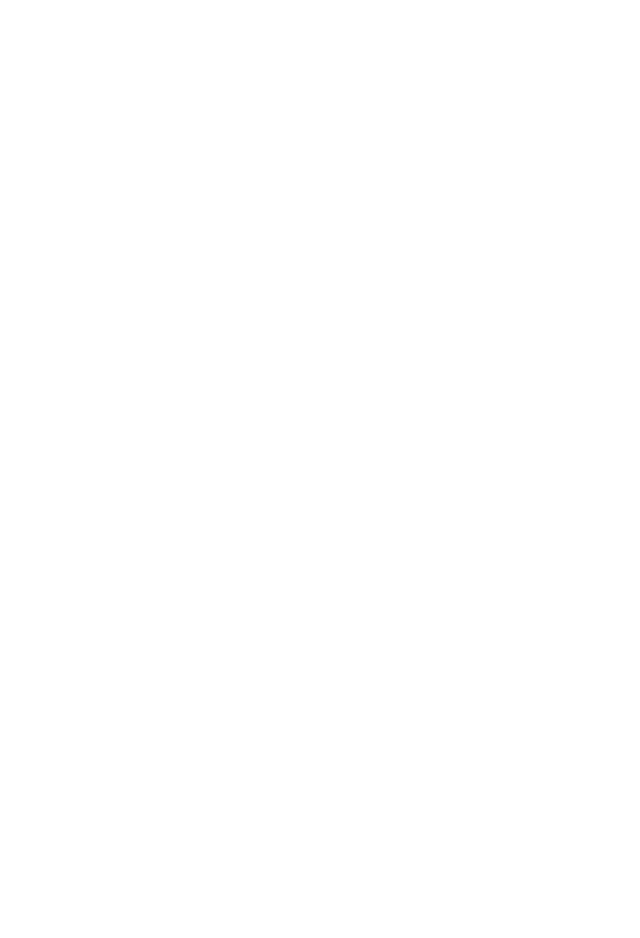
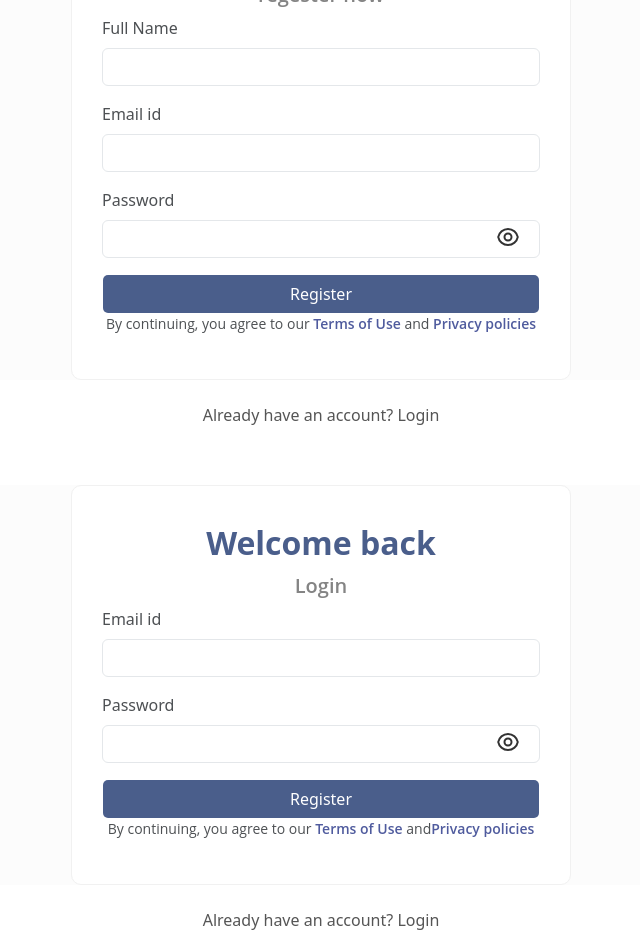
Before and after one commit to janmenjaya7/Course-management-system, a React (Create React App) app: page / in a window 1280 px wide. Shown: the part 1000-1938 px from the top of the page, without its empty margins (319-959 px from the left). Before the commit the page ends 800 px from the top, so only its background shows below. Built offline with nearby package versions, Linux system fonts and the light colour scheme; a web font is replaced by a local one.

Commit message:
register update

```diff
--- a/package.json
+++ b/package.json
@@ -12,6 +12,7 @@
     "bootstrap": "^5.3.3",
     "react": "^18.2.0",
     "react-dom": "^18.2.0",
+    "react-router-dom": "^6.22.3",
     "react-scripts": "5.0.1",
     "styled-components": "^6.1.8",
     "web-vitals": "^2.1.4"
--- a/src/App.js
+++ b/src/App.js
@@ -9,6 +9,13 @@
 import image7 from "./assets/markus-spiske-7/markus-spiske-1LLh8k2_YFk-unsplash.png";
 import image8 from "./assets/markus-spiske-8/markus-spiske-1LLh8k2_YFk-unsplash.png";
 import image9 from "./assets/markus-spiske-9/markus-spiske-1LLh8k2_YFk-unsplash.png";
+
+
+import { BrowserRouter as Router } from 'react-router-dom';
+import Register from "./components/register-login/Register";
+import Login from "./components/register-login/Login ";
+import Searchnav from "./components/searchnvabar/Searchnav";
+// import Login from "./components/register-login/Login ";
 const data = [
   {
     image: javaImg,
@@ -94,6 +101,9 @@
           />
         ))}
       </div>
+      <Register heding="Start lerning" title="regester now"/>
+      <Login heding="Welcome back" title="Login" />
+    < Searchnav/>
     </>
   );
 }
--- a/src/components/card/card.jsx
+++ b/src/components/card/card.jsx
@@ -1,7 +1,7 @@
 import React from "react";
 import "../card/card.css";
 import logo from "../../assets/Group-icon/Group 63691.png";
-import AccessTimeIcon from "@mui/icons-material/AccessTime";
+// import AccessTimeIcon from "@mui/icons-material/AccessTime";
 import Chip from "@mui/material/Chip";
 function card({ name, day, Assignments, time, image, chip }) {
   return (
@@ -28,7 +28,7 @@
               </div>
               <div>
                 <span className="logo-section" id="logo">
-                  <AccessTimeIcon fontSize="small" />
+                  {/* <AccessTimeIcon fontSize="small" /> */}
                   {time} days
                 </span>
               </div>
--- /dev/null
+++ b/src/components/inpute/Input.jsx
@@ -0,0 +1,26 @@
+import React from 'react'
+
+const Input = ({type,label}) => {
+  return (
+    <>
+    <div>
+      <div className="mb-3 input-container">
+        <label
+          htmlFor="exampleInputEmail1"
+          className="form-label shadow-none"
+        >
+         {label}
+        </label>
+        <input
+          type={type}
+          className="form-control shadow-none"
+          id="exampleInputEmail1"
+          aria-describedby="emailHelp"
+        />
+      </div>
+    </div>
+  </>
+  )
+}
+
+export default Input
--- /dev/null
+++ b/src/components/register-login/Login .jsx
@@ -0,0 +1,42 @@
+import React from "react";
+import Input from "../inpute/Input";
+import password from "../../assets/passwordicon/eye.svg"
+
+function Login({heding,title}) {
+  return (
+    <div>
+    <div className="outersection">
+      <div className="container container-box">
+        <form >
+          <h1 className="heading">{heding}</h1>
+          <h4 className="Register-Now">{title}</h4>
+          <Input type={"email"} label={"Email id"}/>
+            <div className="password-input">
+              <Input type={"password"} label={"Password"}/>
+              {<img className="img-section" src={password} alt="icon" />}
+            </div>
+          <button
+            type="submit"
+            className="btn custom-button"
+            style={{
+              backgroundColor: "#1D366F",
+              background: "#1D366F 0% 0% no-repeat padding-box",
+              color: "#FFFFFF",
+            }}
+          >
+            Register
+          </button>
+          <p className="paragraph">
+            By continuing, you agree to our <span>Terms of Use</span> and
+            <span>Privacy policies</span>
+          </p>
+        </form>
+      </div>
+    </div>
+    <h5 className="login-link">Already have an account? <span>Login</span></h5>
+  </div>
+
+  );
+}
+
+export default Login;
--- /dev/null
+++ b/src/components/register-login/Register.jsx
@@ -0,0 +1,45 @@
+import React from "react";
+import "./register.css";
+import "bootstrap/dist/css/bootstrap.min.css";
+import passwordicon from "../../assets/passwordicon/eye.svg";
+import Input from "../inpute/Input";
+const Register = ({ heding, title }) => {
+  return (
+    <div>
+      <div className="outersection">
+        <div className="container container-box">
+          <form onSubmit="#">
+            <h1 className="heading">{heding}</h1>
+            <h4 className="Register-Now">{title}</h4>
+            <Input type={"name"} label={"Full Name"} />
+            <Input type={"email"} label={"Email id"} />
+            <div className="password-input">
+              <Input type={"password"} label={"Password"} />
+              {<img className="img-section" src={passwordicon} alt="icon" />}
+            </div>
+            <button
+              type="submit"
+              className="btn custom-button"
+              style={{
+                backgroundColor: "#1D366F",
+                background: "#1D366F 0% 0% no-repeat padding-box",
+                color: "#FFFFFF",
+              }}
+            >
+              Register
+            </button>
+            <p className="paragraph">
+              By continuing, you agree to our <span>Terms of Use</span> and{" "}
+              <span>Privacy policies</span>
+            </p>
+          </form>
+        </div>
+      </div>
+      <h5 className="login-link">
+        Already have an account? <span>Login</span>
+      </h5>
+    </div>
+  );
+};
+
+export default Register;
--- a/src/components/register.css
+++ b/src/components/register-login/register.css
@@ -78,7 +78,7 @@
 
   .img-section {
     position: absolute;
-    top: 50%;
+    top: 70%;
     left: 90%;
     transform: translateY(-50%);
   }
--- /dev/null
+++ b/src/components/searchnvabar/Searchnav.jsx
@@ -0,0 +1,15 @@
+import React from 'react'
+
+const Searchnav = () => {
+  return (
+<div>
+    <div>
+
+    </div>
+</div>
+
+
+  )
+}
+
+export default Searchnav
```
Also changed, not shown: src/components/Register.jsx (deleted, +0 -78 lines), src/assets/passwordicon/eye.svg (renamed from src/assets/eye.svg), 1 other file (tests, documents, lock files or other folders).
